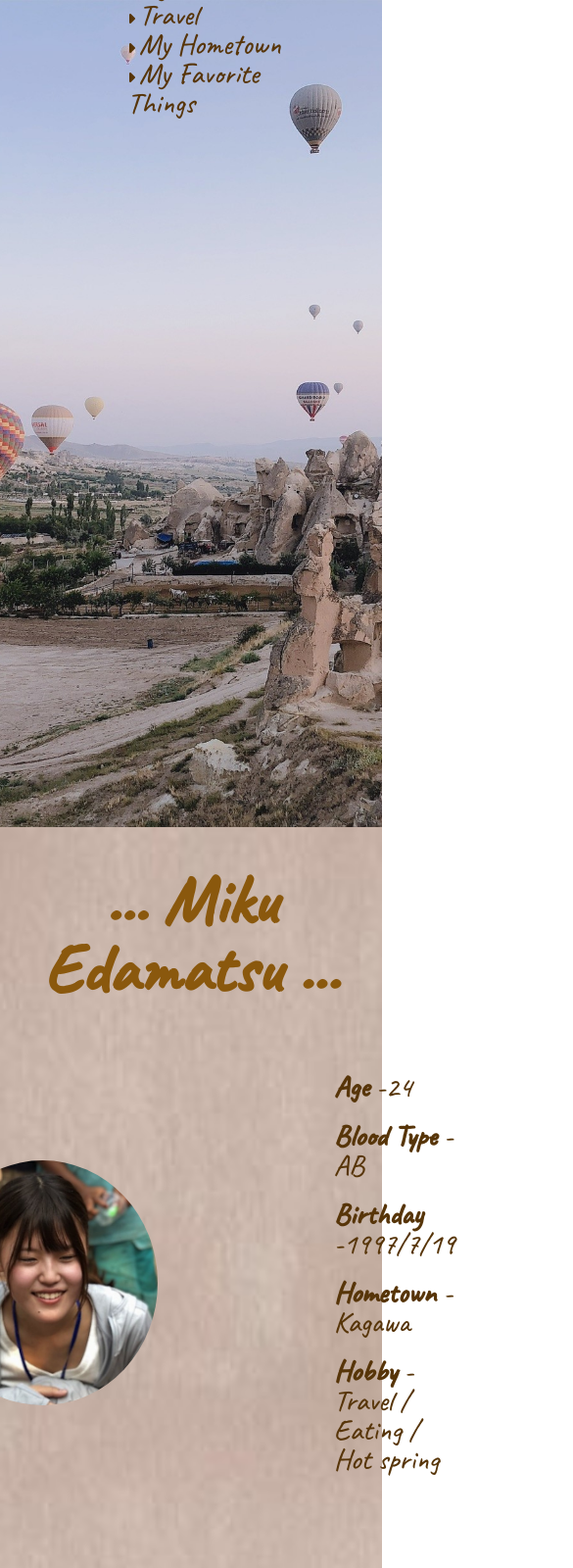
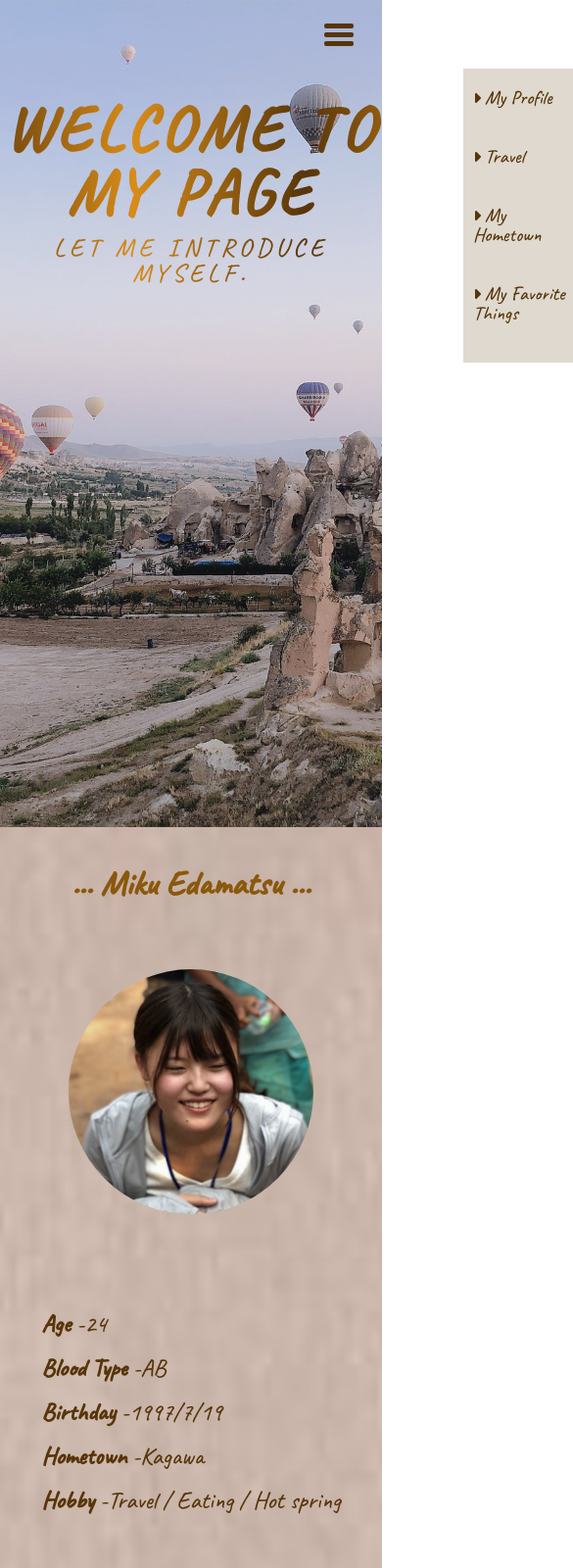
Before and after one commit to edamatsu/jikosyoukai, a plain HTML site: page index.html in a window 390 px wide. Shown: the top 1600 px of the page at 98% size, 585 px wide, since content can reach past the window. Drawn offline with Linux system fonts and the light colour scheme; a web font is replaced by a local one.

Commit message:
no message

```diff
--- a/index.html
+++ b/index.html
@@ -23,6 +23,10 @@
         <main class="main_visual">
 
             <header>
+                <input type="checkbox" id="humburger">
+                <label for="humburger" class="humburger">
+                    <span></span>
+                </label>
                 <div class="header_left">
                     <ul>
                         <li class="main_list">
@@ -105,7 +109,7 @@
             </div>
         </section>
         <section class="travel" id="favorite">
-            <h2 class="travel_title">... My Favorite Things ...</h2>
+            <h2 class="travel_title" id="things">... My Favorite Things ...</h2>
             <div class="travel_text">
                 <div class="travel_box">
                     <h3>#Cherry Blossom</h3>
--- a/style.css
+++ b/style.css
@@ -54,7 +54,7 @@ h1{
     -webkit-background-clip: text;
     background-clip: text;
     -webkit-text-fill-color: transparent;
-    background-repeat: no-repeat;
+    /* background-repeat: no-repeat; */
     background-size: 90%;
 }
 
@@ -242,3 +242,175 @@ h1{
     color: white;
     text-align: center;
     }
+
+#humburger{
+    display: none;
+    }
+
+
+@media screen and (max-width: 780px){
+
+    header{
+        width: 90%;
+        padding: 10px;
+    }
+
+    body{
+        width: 100%;
+    }
+
+    .travel_box{
+        padding: 0;
+        margin-bottom: 50px;
+    }
+
+   .travel_title{
+       font-size: 35px;
+   }
+
+    .travel_box p{
+        font-size: 15px;
+        text-align: center;
+    }
+
+    .travel_photo{
+        height: 250px;
+        width: 300px;
+    }
+
+    h1{
+        font-size: 65px;
+        padding-top: 100px;
+    }
+
+    .profile_text{
+        flex-direction: column;
+    }
+
+    #profile{
+        font-size: 35px;
+    }
+
+    .profile_list{
+        font-size: 25px;
+    }
+
+    .img{
+        margin-bottom: 100px;
+        margin-right: 0;
+    }
+
+    .travel_text{
+        flex-direction: column;
+    }
+
+    .travel{
+        height: 250vh;
+    }
+
+    .last{
+        font-size: 35px;
+    }
+
+    .button_position{
+        justify-content: center;
+        margin-left: 120px;
+    }
+
+    /* ハンバーガー */
+    .humburger{
+        width: 30px;
+        height: 30px;
+        display: block;
+    }
+
+    .humburger span,
+    .humburger span::after,
+    .humburger span::before{
+        width: 100%;
+        height: 5px;
+        display: block;
+        border-radius: 2px;
+        transition: all .5s ease;
+        background-color: rgb(87, 53, 9);
+    }
+
+    .humburger span{
+        position: relative;
+        top: calc(50% - 2px);
+    }
+
+    .humburger span::before,
+    .humburger span::after{
+        content: '';
+        position: absolute;
+    }
+
+    .humburger span::before{
+        top: -9px;
+    }
+
+    .humburger span::after{
+        top: 9px;
+    }
+
+    #humburger:checked + .humburger span{
+        background-color: transparent;
+    }
+
+    #humburger:checked + .humburger span::before{
+        transform: rotate(45deg) translate(5px,5px);
+    }
+
+    #humburger:checked + .humburger span::after{
+        transform: rotate(-45deg) translate(7px,-8px);
+    }
+
+    #humburger{
+        display: none;
+    }
+
+    .header_left{
+        position: fixed;
+        right: -200px;
+        transition: all .2s ease;
+        width: 30%;
+        top: 70px;
+        background-color: rgba(219, 213, 202, 0.89);
+        height: 300px;
+    }
+
+    .header_left li{
+        padding-bottom: 20px;
+        padding-top: 20px;
+        margin-left: 10px;
+        margin-right: 5px;
+    }
+
+    .header_left a{
+        font-size: 20px;
+        padding-bottom: 15px;
+        padding-top: 10px;
+    }
+
+    #humburger:checked ~ .header_left{
+        right: 0;
+      }
+
+    .header_left ul{
+        display: block;
+    }
+
+    header{
+        position: fixed;
+        overflow: hidden;
+    }
+
+    #things{
+        font-size: 35px;
+    }
+
+    .travel_box h3{
+        font-size: 30px;
+    }
+}
```
